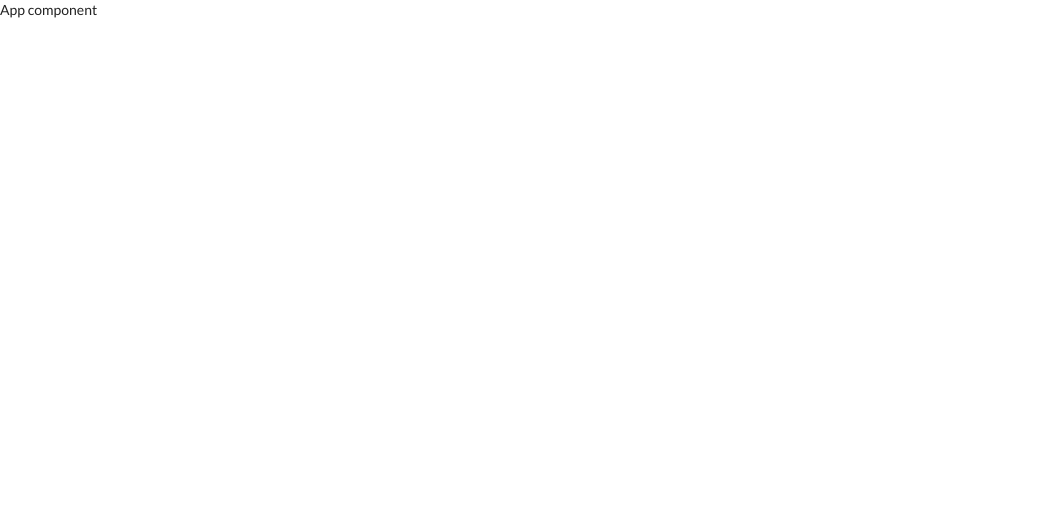
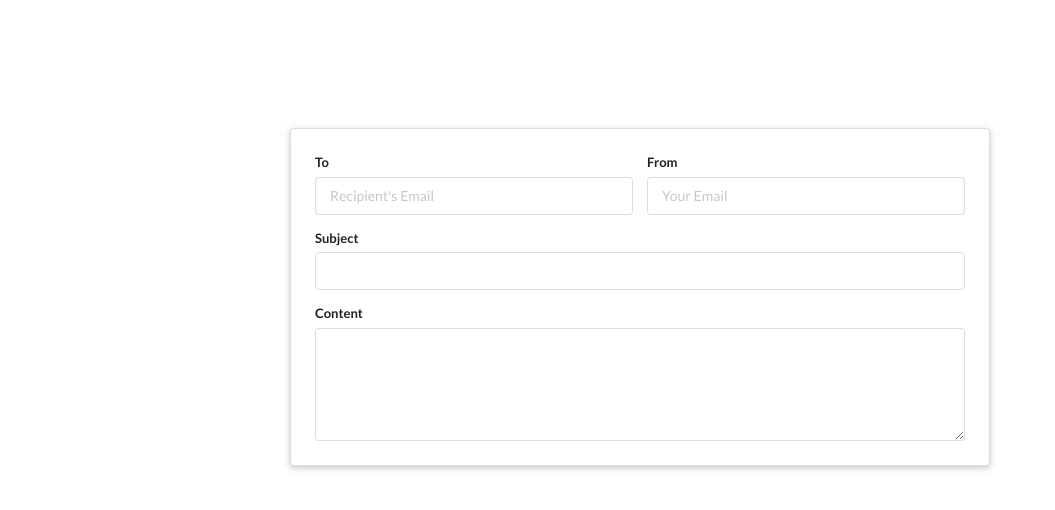
Before and after one commit to elorenzen/sendgrid-react, a React (Create React App) app: page / in a window 1280 px wide. Shown: the top 510 px of the page, without its empty margins (0-1055 px from the left). Built offline with nearby package versions, Linux system fonts and the light colour scheme.

Commit message:
Created basic email form using Semantic-UI

```diff
--- a/src/components/App.js
+++ b/src/components/App.js
@@ -1,7 +1,30 @@
 import React from 'react';
 
 const App = () => {
-    return <div>App component</div>
+    return(
+        <div className="ui raised padded text container segment" style={{marginTop: '10%'}}>
+            <div class="ui equal width form">
+                <div class="fields">
+                    <div class="field">
+                        <label>To</label>
+                        <input type="email" placeholder="Recipient's Email" />
+                    </div>
+                    <div class="field">
+                        <label>From</label>
+                        <input type="email" placeholder="Your Email" />
+                    </div>
+                </div>
+                <div class="field">
+                    <label>Subject</label>
+                    <input type="text" />
+                </div>
+                <div class="field">
+                    <label>Content</label>
+                    <textarea rows="5"></textarea>
+                </div>
+            </div>
+        </div>
+    )
 };
 
 export default App;
```
